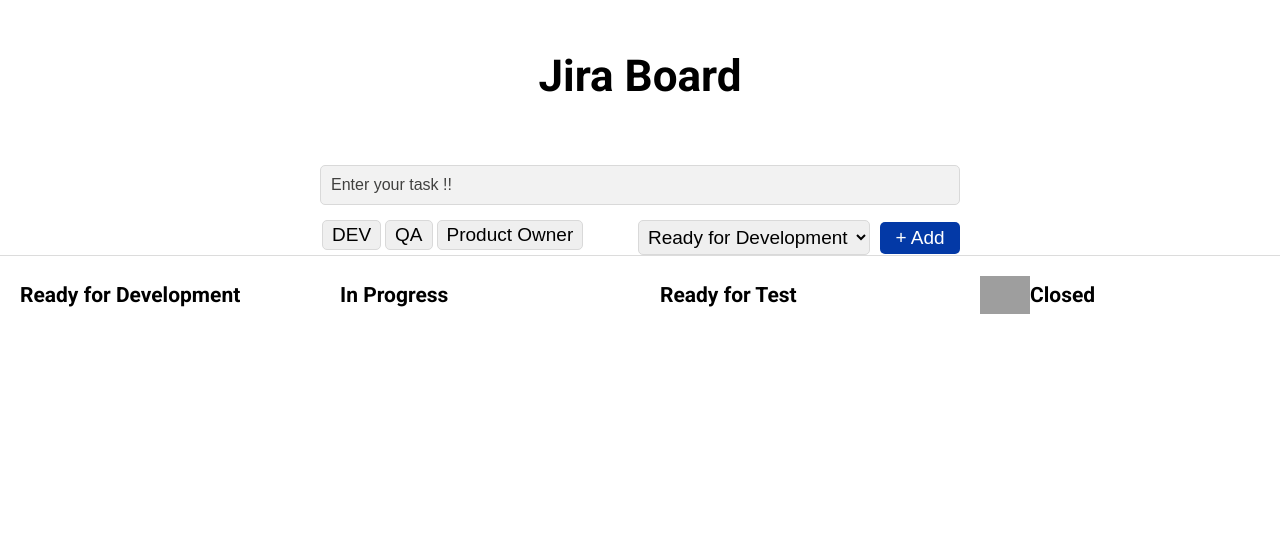
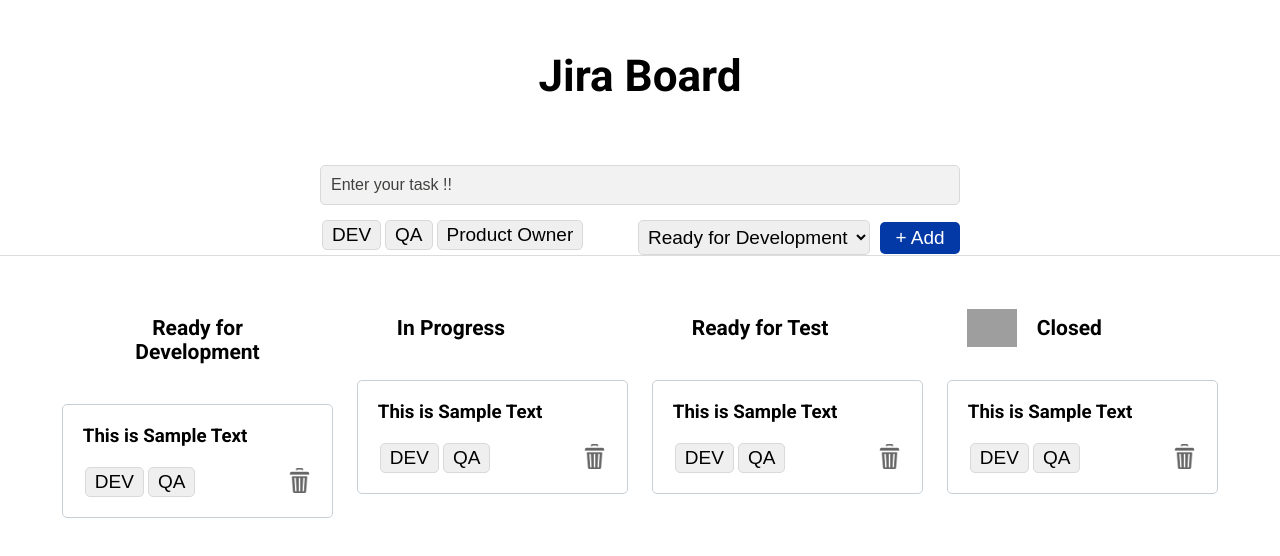
Before and after one commit to ketansdev/React, a React (Vite) app in the folder React Course/Module-04/jiraboard/: page / in a window 1280 px wide. Shown: the top 556 px of the page. Built offline with nearby package versions, Linux system fonts and the light colour scheme; grey boxes are pictures that could not be loaded.

Commit message:
add Module04 - Jiraboard : Task Card added

```diff
--- a/React Course/Module-04/jiraboard/src/App.css
+++ b/React Course/Module-04/jiraboard/src/App.css
@@ -6,6 +6,7 @@
 .app_main {
   display: flex;
   justify-content: space-around;
+  padding: 20px 50px;
 }
 
 .app_heading {
--- /dev/null
+++ b/React Course/Module-04/jiraboard/src/components/TaskCard/task-card.css
@@ -0,0 +1,34 @@
+.task_card{
+    width: 100%;
+    border: 1px solid #C7D0D7;
+    padding: 20px;
+    border-radius: 5px;
+}
+
+.task_card_heading{
+    margin-bottom: 20px;
+}
+
+.task_card_bottom{
+    display: flex;
+    justify-content: space-between;
+    align-items: center;
+}
+
+.task_card_delete{
+    width: 25px;
+}
+
+
+.task_card_delete_icon{
+    width: 100%;
+    cursor: pointer;
+    opacity: 60%;
+}
+
+
+.task_card_delete:hover{
+    background-color: #ECEFF4;
+    border-radius: 50%;
+    transition: all 0.2s ease-in-out;
+}
--- /dev/null
+++ b/React Course/Module-04/jiraboard/src/components/TaskCard/task-card.jsx
@@ -0,0 +1,22 @@
+import './task-card.css'
+import Tag from '../Tag/Tag'
+import deleteIcon from '../../assets/delete.png'
+
+const TaskCard = () => {
+  return (
+    <div className='task_card'>
+      <h3 className='task_card_heading'>This is Sample Text</h3>
+      <div className="task_card_bottom">
+        <div className="task_card_tag">
+        <Tag tagName = "DEV"/>
+        <Tag tagName = "QA"/>
+        </div>
+        <div className="task_card_delete">
+            <img src={deleteIcon} alt="" className='task_card_delete_icon'/>
+        </div>
+      </div>
+    </div>
+  )
+}
+
+export default TaskCard
--- a/React Course/Module-04/jiraboard/src/components/TaskColumn/task-column.css
+++ b/React Course/Module-04/jiraboard/src/components/TaskColumn/task-column.css
@@ -1,12 +1,17 @@
-.task_column {
+.task_column_heading {
   display: flex;
   align-items: center;
-  width: 30%;
+  /* width: 30%; */
   margin: 20px;
+}
+
+.task_column{
+  width: 23%;
 }
 
 .task_column_heading{
   font-size: 21px;
+  text-align: center;
 }
 
 .task_column_icon{
--- a/React Course/Module-04/jiraboard/src/components/TaskColumn/task-column.jsx
+++ b/React Course/Module-04/jiraboard/src/components/TaskColumn/task-column.jsx
@@ -1,11 +1,16 @@
 import "./task-column.css";
+import TaskCard from "../TaskCard/task-card";
 
 const TaskColumn = (props) => {
   return (
     <>
       <section className="task_column">
+      <div className="task_column_heading">
+
         {props.icon && (<img src={props.icon} alt="task_icon" className="task_column_icon" />)}
         <h2 className="task_column_heading">{props.title}</h2>
+      </div>
+        <TaskCard/>
       </section>
     </>
   );
```
Also changed, not shown: React Course/Module-04/jiraboard/src/assets/delete.png (added).
